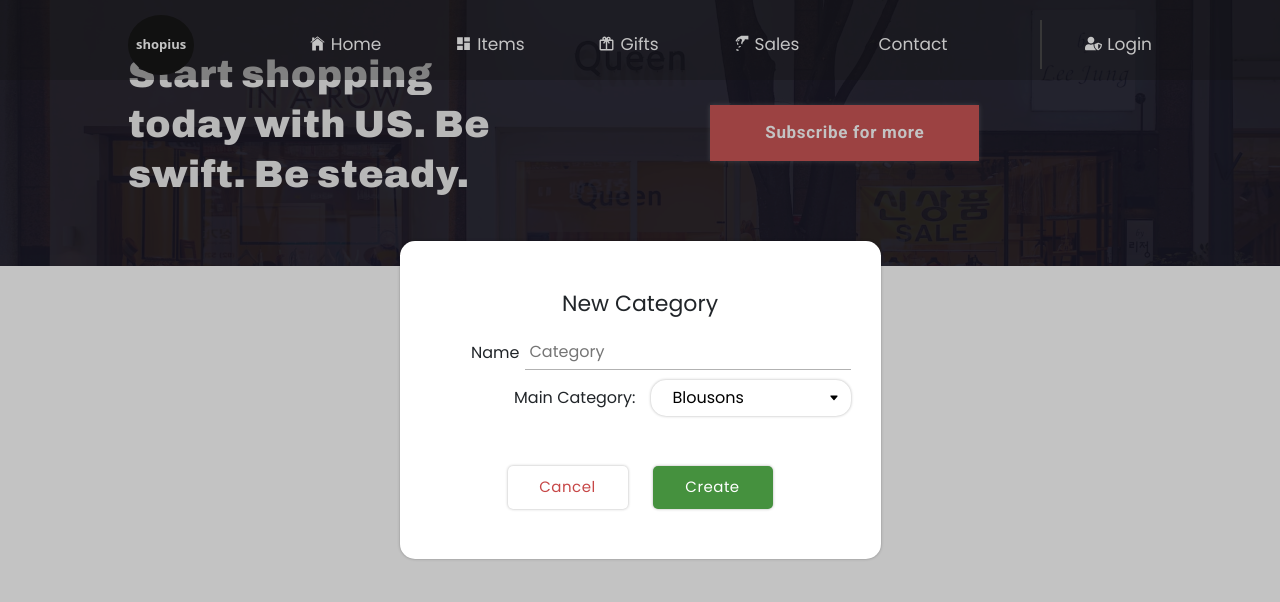
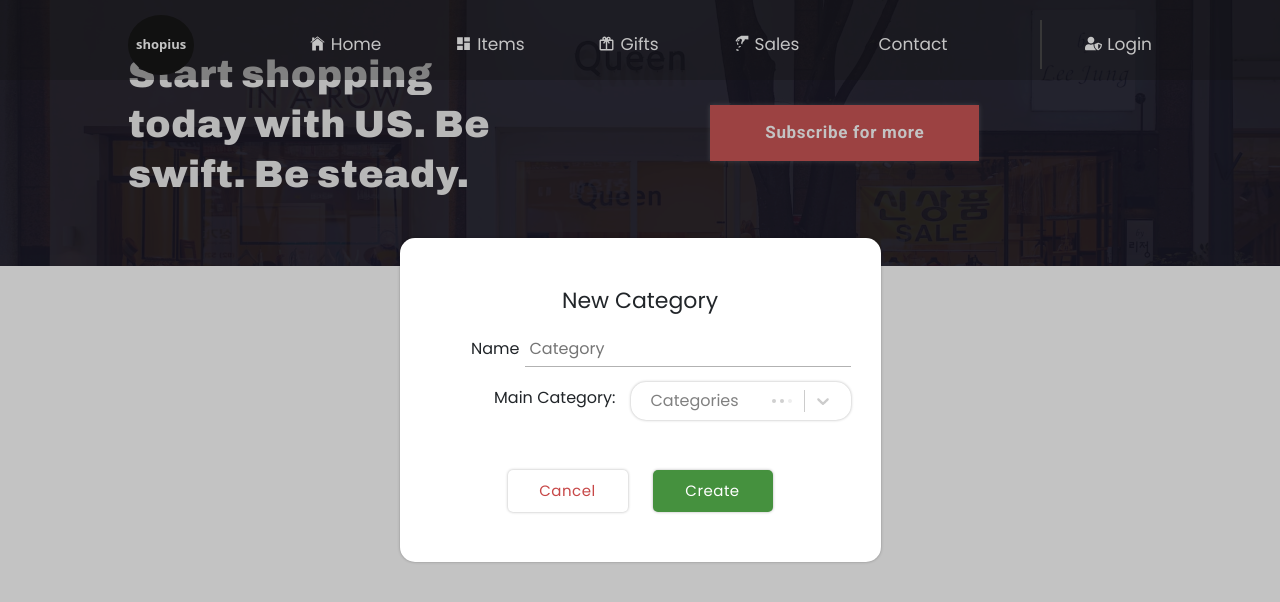
Before and after one commit to Andarus-1994/shop_nextjs, a Next.js app: page /dashboard/items/newCategoryModal in a window 1280 px wide. Shown: the top 602 px of the page. Built offline with nearby package versions, Linux system fonts and the light colour scheme; a web font is replaced by a local one; what next-redux-wrapper would draw is missing.

Commit message:
Changed vanilla select to react-select

```diff
--- a/pages/dashboard/items/newCategoryModal.tsx
+++ b/pages/dashboard/items/newCategoryModal.tsx
@@ -2,6 +2,8 @@ import axios from "axios";
 import styles from "../../../styles/Dashboard/Users.module.scss";
 import { useState } from "react";
 import LoadingSpinner from "../../../Components/Loading";
+import Select from "react-select";
+import makeAnimated from "react-select/animated";
 
 type ModalProps = {
   closeModal: Function;
@@ -10,6 +12,8 @@ type ModalProps = {
 export default function NewCategory({ closeModal }: ModalProps) {
   const [error, setError] = useState("");
   const [loading, setLoading] = useState(false);
+  const animatedComponents = makeAnimated();
+
   const handleClose = (e: React.MouseEvent<HTMLDivElement>) => {
     if (e.target === e.currentTarget) {
       closeModal();
@@ -53,9 +57,32 @@ export default function NewCategory({ closeModal }: ModalProps) {
         </div>
         <div className={styles.inputBox}>
           <div>Main Category:</div>
-          <select>
-            <option>Blousons</option>
-          </select>
+          <Select
+            className="multi-select"
+            backspaceRemovesValue={true}
+            captureMenuScroll={true}
+            isLoading={true}
+            loadingMessage={() => "Loading"}
+            onChange={(e) => {
+              const selectedOption = e as { value: string; label: string };
+              console.log(selectedOption);
+            }}
+            styles={{
+              control: (baseStyles, state) => ({
+                ...baseStyles,
+                width: "220px",
+                margin: "5px 0 0 10px",
+                padding: "0px 10px",
+                border: "none",
+                borderRadius: "15px",
+                boxShadow: "0px 0px 3px rgba(0, 0, 0, 0.3)",
+              }),
+            }}
+            placeholder="Categories"
+            closeMenuOnSelect={false}
+            components={animatedComponents}
+            options={[]}
+          />
         </div>
         <div className={styles.error}>{error}</div>
         <div className={styles.inputBox}>
--- a/styles/Dashboard/Items.module.scss
+++ b/styles/Dashboard/Items.module.scss
@@ -18,6 +18,9 @@
     flex-direction: row;
     align-items: center;
     gap: 10px;
+    &:nth-of-type(1) {
+      margin-right: auto;
+    }
     & > input {
       margin-right: 40px;
       border-radius: 20px;
--- a/styles/Dashboard/Users.module.scss
+++ b/styles/Dashboard/Users.module.scss
@@ -115,6 +115,7 @@
     border-radius: 15px;
     font-family: "Poppins";
     box-shadow: 0px 0px 3px rgba(0, 0, 0, 0.3);
+    animation: fade-in 0.5s ease-in-out;
     .error {
       color: red;
       font-weight: 600;
```
Also changed, not shown: Components/Data/items.js (+17 -3 lines), pages/dashboard/items/index.tsx (+25 -10 lines).
